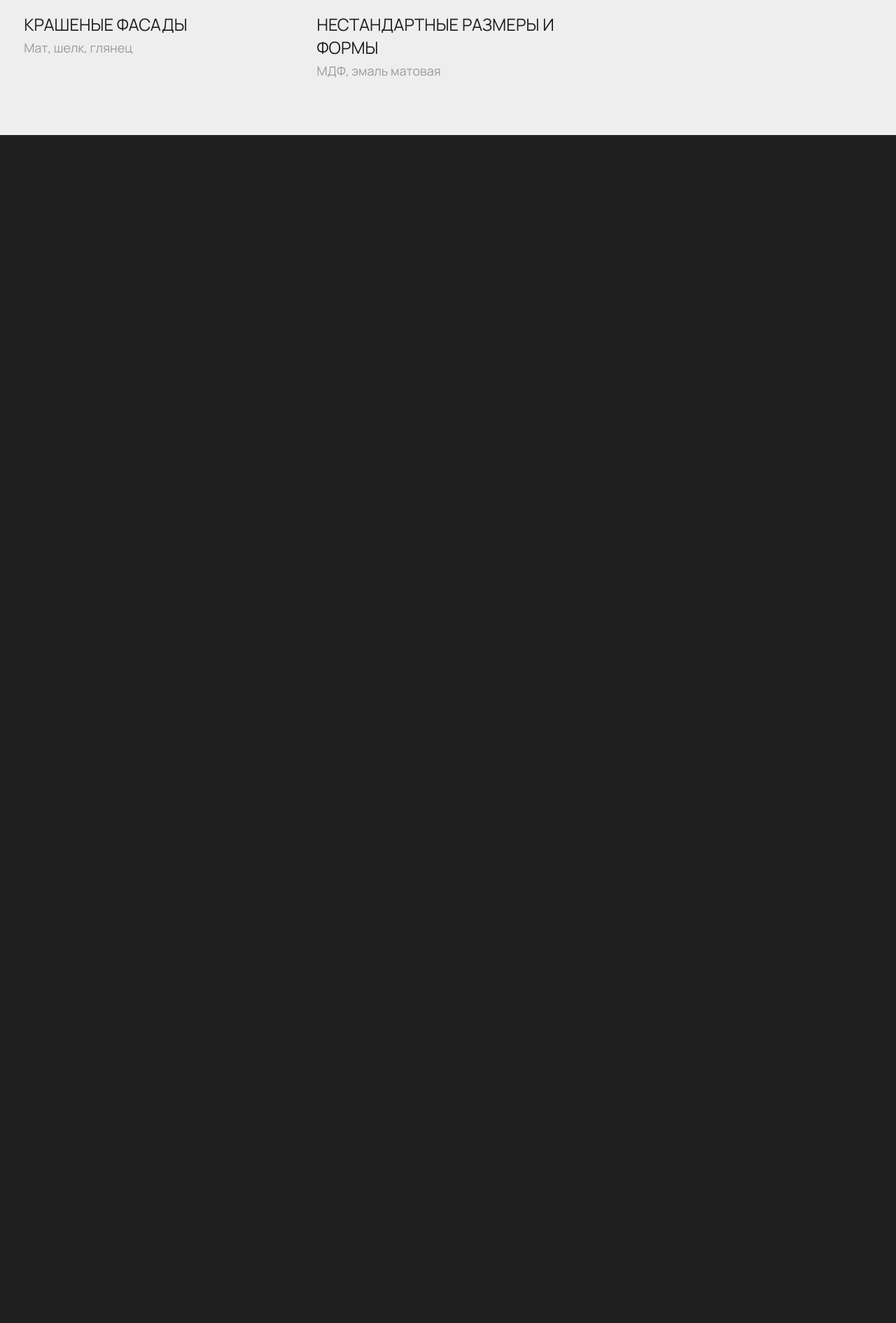
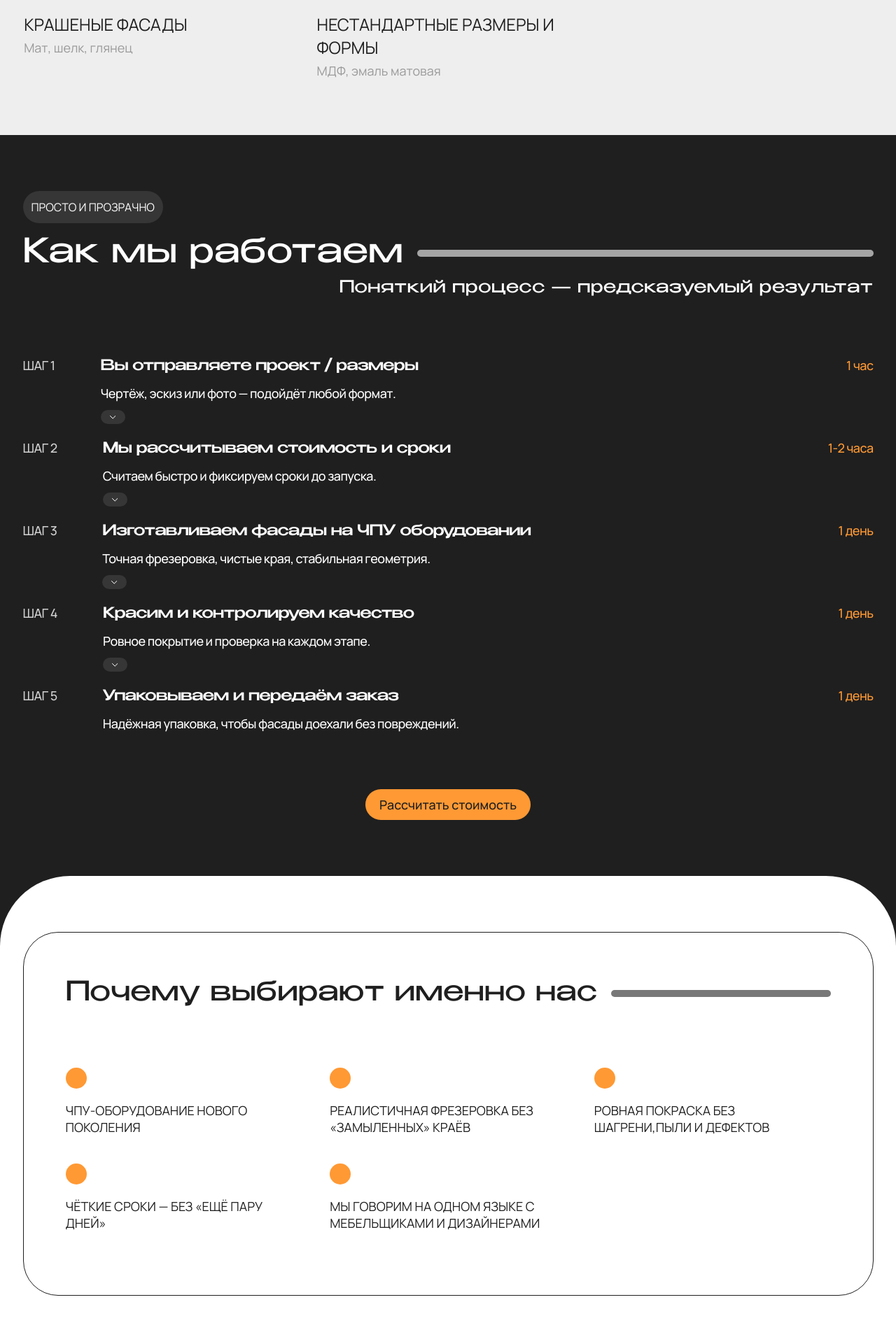
Before and after one commit to IsaRakhatbekov/facade_factory, a Next.js app: page / in a window 1280 px wide. Shown: the part 3164-5055 px from the top of the page at 70% size. Before the commit the page ends 3357 px from the top, so only its background shows below. Built offline with nearby package versions, Linux system fonts and the light colour scheme.

Commit message:
need to finish adaptive of WhyWe section

```diff
--- a/src/app/page.tsx
+++ b/src/app/page.tsx
@@ -3,6 +3,8 @@ import AboutUs from '../components/sections/AboutUs/AboutUs'
 import Hero from '../components/sections/Hero/Hero'
 import OurClients from '../components/sections/OurClients/OurClients'
 import Production from '../components/sections/Production/Production'
+import WhyWe from '../components/sections/WhyWe/WhyWe'
+import WorkProcess from '../components/sections/WorkProcess /WorkProcess'
 
 export default function Home() {
 	return (
@@ -13,8 +15,8 @@ export default function Home() {
 				<AboutUs />
 				<OurClients />
 				<Production />
-				{/* <WorkProcess /> */}
-				{/* <WhyWe /> */}
+				<WorkProcess />
+				<WhyWe />
 				{/* <ReadyProjects /> */}
 				{/* <SpecialConditions /> */}
 				{/* <Form /> */}
--- a/src/components/sections/WhyWe/WhyWe.module.scss
+++ b/src/components/sections/WhyWe/WhyWe.module.scss
@@ -5,22 +5,44 @@
 	color: $gray;
 	background-color: $white;
 
+	.titleWrapper {
+		display: flex;
+		align-items: center;
+		justify-content: space-between;
+		gap: 20px;
+		margin-bottom: 80px;
+	}
+
+	.titleLine {
+		display: inline-block;
+		width: 100%;
+		max-width: 100%;
+		height: 10px;
+		border-radius: 30px;
+		background: rgba(31, 31, 31, 0.6);
+	}
+
 	.title {
+		flex-shrink: 0;
 		color: $gray;
-		margin-bottom: 80px;
+		font-size: clamp(24px, 3vw, 48px);
 	}
 
 	.top {
 		padding: 60px;
 		border-radius: 50px;
 		border: 1px solid $gray;
+	}
+
 	.list {
 		display: grid;
-			grid-template-columns: repeat(3, 1fr);
+		grid-template-columns: repeat(3, minmax(0, 338px));
+		justify-content: start;
 		gap: 40px;
 	}
 
 	.item {
+		min-width: 0;
 		width: 100%;
 		max-width: 338px;
 	}
@@ -41,5 +63,32 @@
 		text-transform: uppercase;
 		color: $gray;
 	}
+
+	.itemImg {
+		width: 100%;
+		max-width: 338px;
+		height: 128px;
+		border-radius: 20px;
+		overflow: hidden;
+
+		& img {
+			width: 100%;
+			height: 100%;
+			object-fit: contain;
 		}
 	}
+}
+
+@media (max-width: 991px) {
+	.WhyWe {
+		.list {
+			grid-template-columns: repeat(3, minmax(0, 260px));
+		}
+		.item {
+			max-width: 260px;
+		}
+		.itemImg {
+			max-width: 260px;
+		}
+	}
+}
--- a/src/components/sections/WhyWe/WhyWe.tsx
+++ b/src/components/sections/WhyWe/WhyWe.tsx
@@ -6,9 +6,13 @@ const WhyWe = () => {
 		<section className={styles.WhyWe}>
 			<div className={`${styles.container} container`}>
 				<div className={styles.top}>
-					<h2 className={`${styles.title} def-title`}>
-						Почему выбирают именно нас
-					</h2>
+					<div className={styles.titleWrapper}>
+						<h2 className={`${styles.title} def-title`}>
+							Почему выбирают именно нас
+						</h2>
+						<div className={styles.titleLine}></div>
+					</div>
+
 					<ul className={styles.list}>
 						<li className={styles.item}>
 							<span className={styles.circle}></span>
@@ -36,8 +40,13 @@ const WhyWe = () => {
 								Мы говорим на одном языке с мебельщиками и дизайнерами
 							</p>
 						</li>
-						<li className={styles.item}>
-							<Image src={whyWe1} alt='whyWe1' />
+						<li className={`${styles.item} ${styles.itemImg}`}>
+							<Image
+								src={whyWe1}
+								alt='whyWe1'
+								fill
+								style={{ objectFit: 'contain' }}
+							/>
 						</li>
 					</ul>
 				</div>
--- a/src/components/sections/WorkProcess /WorkProcess.module.scss
+++ b/src/components/sections/WorkProcess /WorkProcess.module.scss
@@ -8,7 +8,7 @@
 		padding: 12px;
 		border-radius: 30px;
 		background: rgba(255, 255, 255, 0.1);
-		margin-bottom: 10px;
+		margin: 0 0 10px 0;
 		font-family: $manrope;
 		font-weight: 400;
 		font-size: 16px;
@@ -16,6 +16,33 @@
 		text-align: center;
 		color: $white;
 	}
+
+	.titleWrapper {
+		display: flex;
+		flex-direction: column;
+	}
+
+	.titleInner {
+		display: flex;
+		align-items: center;
+		justify-content: space-between;
+		gap: 20px;
+	}
+
+	.titleLine {
+		flex-shrink: 1;
+		display: inline-block;
+		width: 100%;
+		max-width: 100%;
+		height: 10px;
+		border-radius: 30px;
+		background: rgba(255, 255, 255, 0.6);
+	}
+
+	.title {
+		flex-shrink: 0;
+	}
+
 	.subtitle {
 		margin-bottom: 80px;
 		font-family: $benzin;
@@ -29,6 +56,7 @@
 		display: flex;
 		flex-direction: column;
 		gap: 20px;
+		text-align: left;
 	}
 
 	.item {
@@ -51,6 +79,7 @@
 		line-height: 156%;
 		letter-spacing: -0.03em;
 		color: rgba($white, 0.8);
+		flex-shrink: 0;
 	}
 
 	.stepContent {
@@ -94,6 +123,7 @@
 		line-height: 156%;
 		letter-spacing: -0.03em;
 		color: $orange;
+		flex-shrink: 0;
 	}
 
 	.btn {
@@ -108,3 +138,59 @@
 		background-color: $orange;
 	}
 }
+
+@media (max-width: 991px) {
+	.WorkProcess {
+		.subtitle {
+			font-size: 20px;
+		}
+
+		.inner {
+			gap: 30px;
+		}
+
+		.stepTitle {
+			font-size: 18px;
+		}
+	}
+}
+
+@media (max-width: 500px) {
+	.WorkProcess {
+		text-align: center;
+
+		.step,
+		.stepTime {
+			font-size: 18px;
+		}
+
+		.titleLine {
+			display: none;
+		}
+
+		.titleInner {
+			justify-content: center;
+		}
+
+		.title {
+			margin-bottom: 10px;
+		}
+
+		.subtitle {
+			text-align: center;
+			margin: 0 0 40px 0;
+		}
+
+		.stepTitle {
+			font-size: 16px;
+		}
+
+		.text {
+			font-size: 16px;
+		}
+
+		.btn {
+			margin: 40px auto 0;
+		}
+	}
+}
--- a/src/components/sections/WorkProcess /WorkProcess.tsx
+++ b/src/components/sections/WorkProcess /WorkProcess.tsx
@@ -5,10 +5,15 @@ const WorkProcess = () => {
 		<section className={styles.WorkProcess}>
 			<div className={`${styles.container} container`}>
 				<div className={styles.upTitle}>просто и прозрачно</div>
-				<h2 className={`${styles.title} def-title`}>Как мы работаем</h2>
-				<h3 className={styles.subtitle}>
-					Поняткий процесс — предсказуемый результат
-				</h3>
+				<div className={styles.titleWrapper}>
+					<div className={styles.titleInner}>
+						<h2 className={`${styles.title} def-title`}>Как мы работаем</h2>
+						<div className={styles.titleLine}></div>
+					</div>
+					<h3 className={styles.subtitle}>
+						Поняткий процесс — предсказуемый результат
+					</h3>
+				</div>
 
 				<ul className={styles.list}>
 					<li className={styles.item}>
```
Lines whose indentation alone changed are shown as unchanged.
